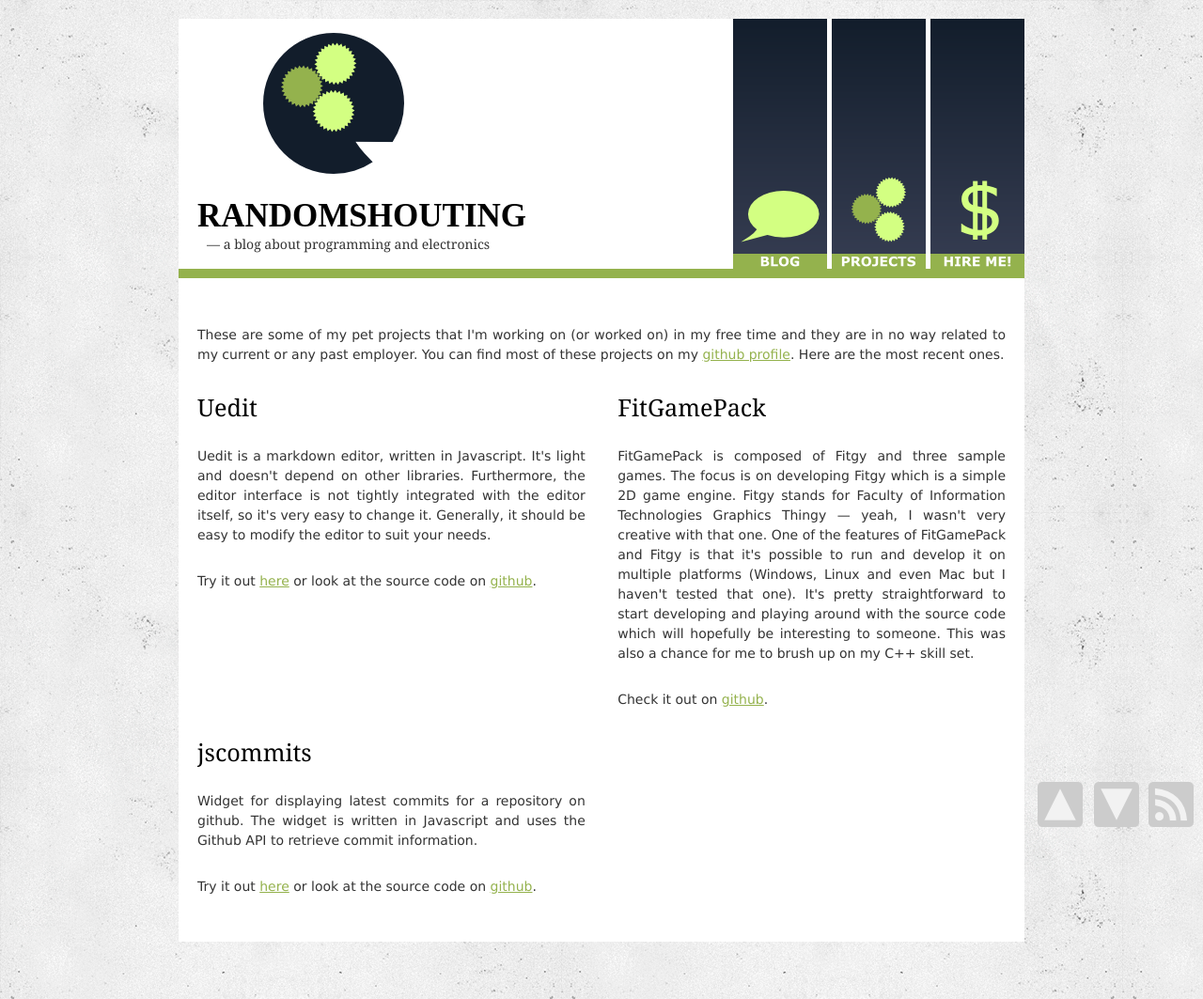
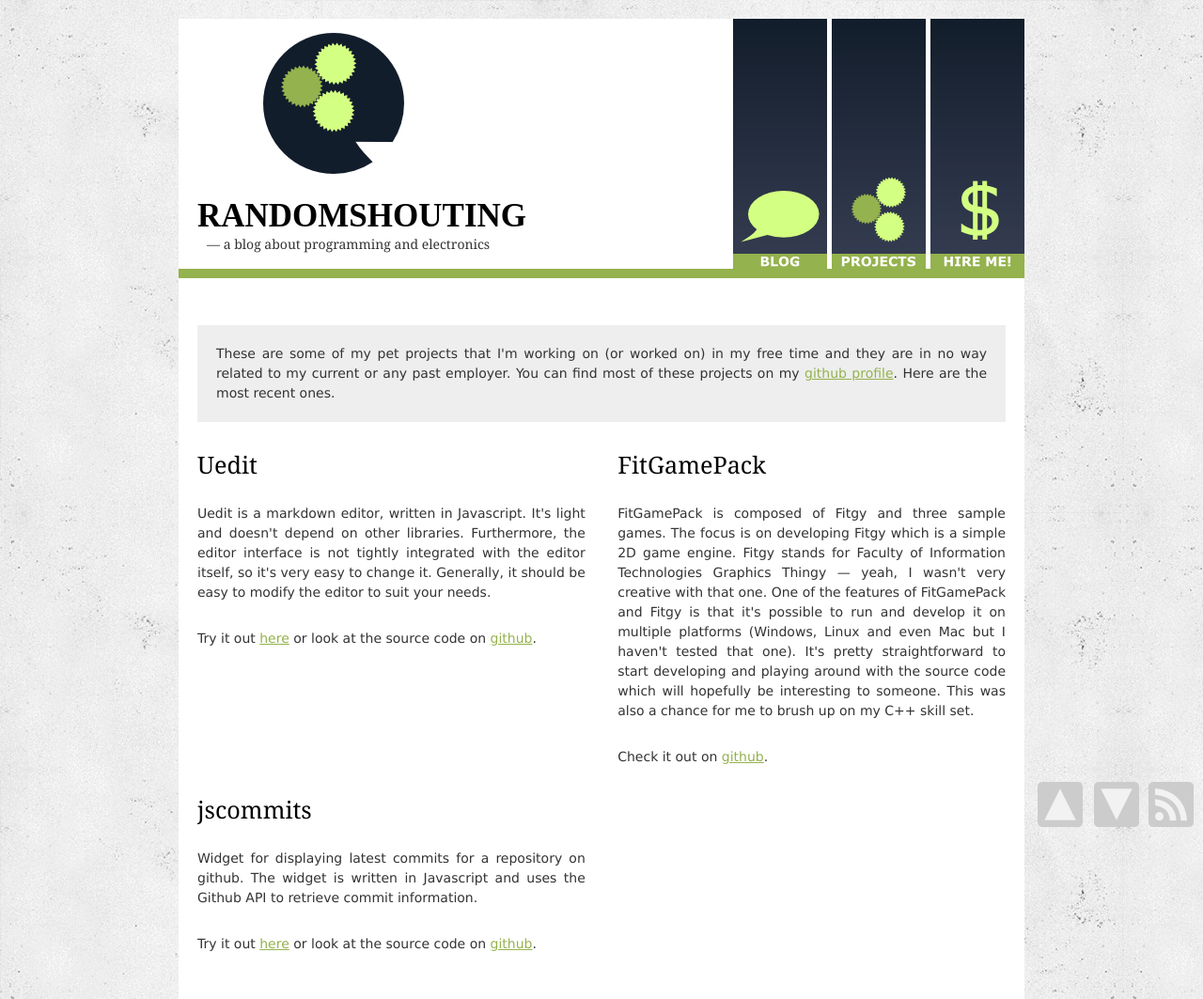
Before and after one commit to amir-hadzic/amir-hadzic.github.com, a Jekyll site: the page built from projects.html, in a window 1280 px wide. Shown: the whole page at 94% size. Built offline with Jekyll 4.4.1, drawn with Linux system fonts in a browser that asks for light colours; some web fonts are replaced; Markdown is read by kramdown in place of the engine named in the settings.

Commit message:
Make the headline in projects stand out.

```diff
--- a/projects.html
+++ b/projects.html
@@ -3,7 +3,7 @@ layout: default
 title: Randomshouting | Amir Hadžić | Projects
 ---
 
-<p>These are some of my pet projects that I'm working on (or worked on) in my free time and they are in no way related to my current or any past employer.
+<p class="projects-headline">These are some of my pet projects that I'm working on (or worked on) in my free time and they are in no way related to my current or any past employer.
 You can find most of these projects on my <a href="http://www.github.com/amir-hadzic">github profile</a>. Here are the most recent ones.</p>
 
 
--- a/static/style.css
+++ b/static/style.css
@@ -317,3 +317,8 @@ div.hireme-sidebar, div.hireme-sidebar p {
 div.hireme-content, div.hireme-content p {
 	text-align: left;
 }
+
+.projects-headline {
+    background-color: #eee;
+    padding: 20px;
+}
```
